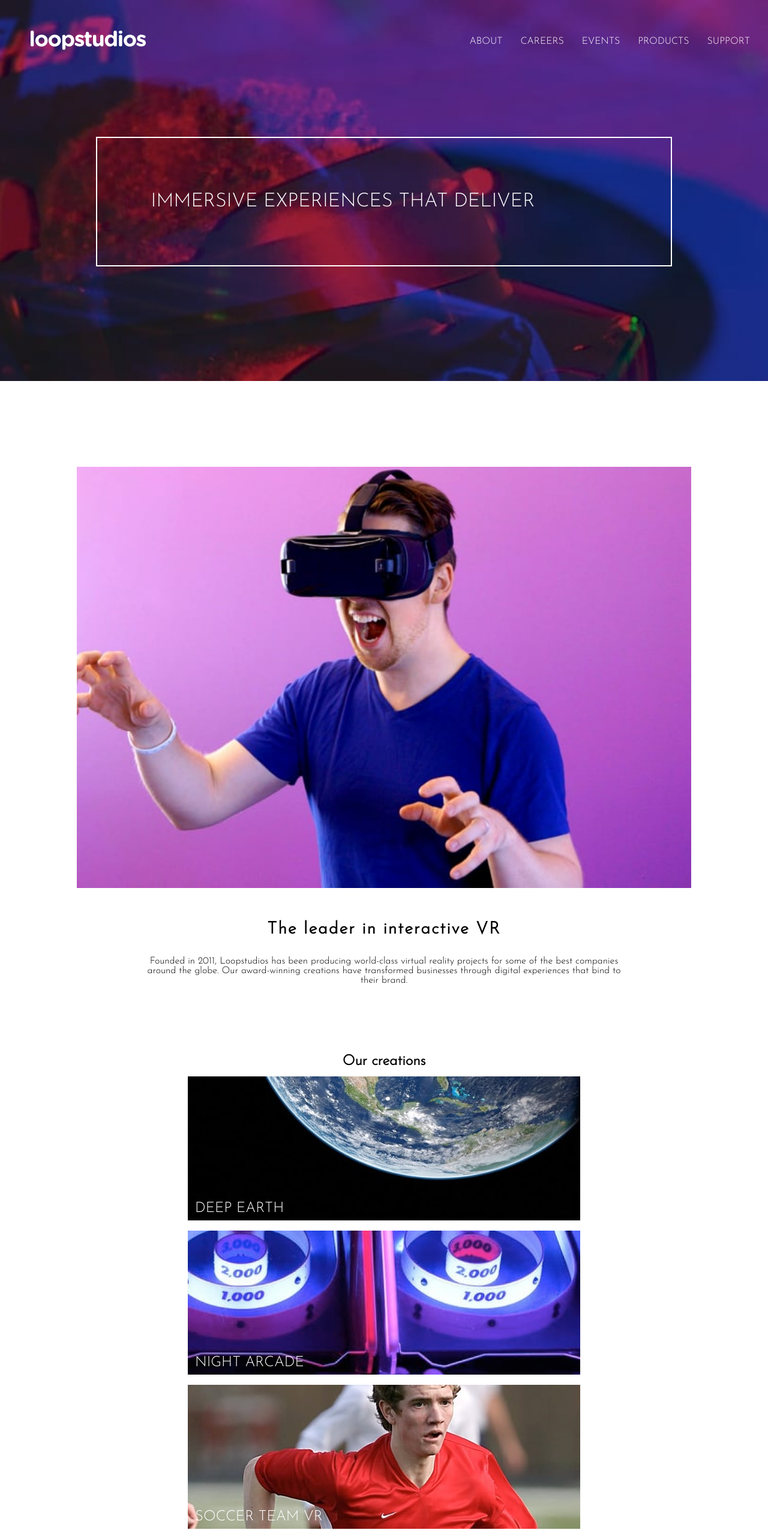
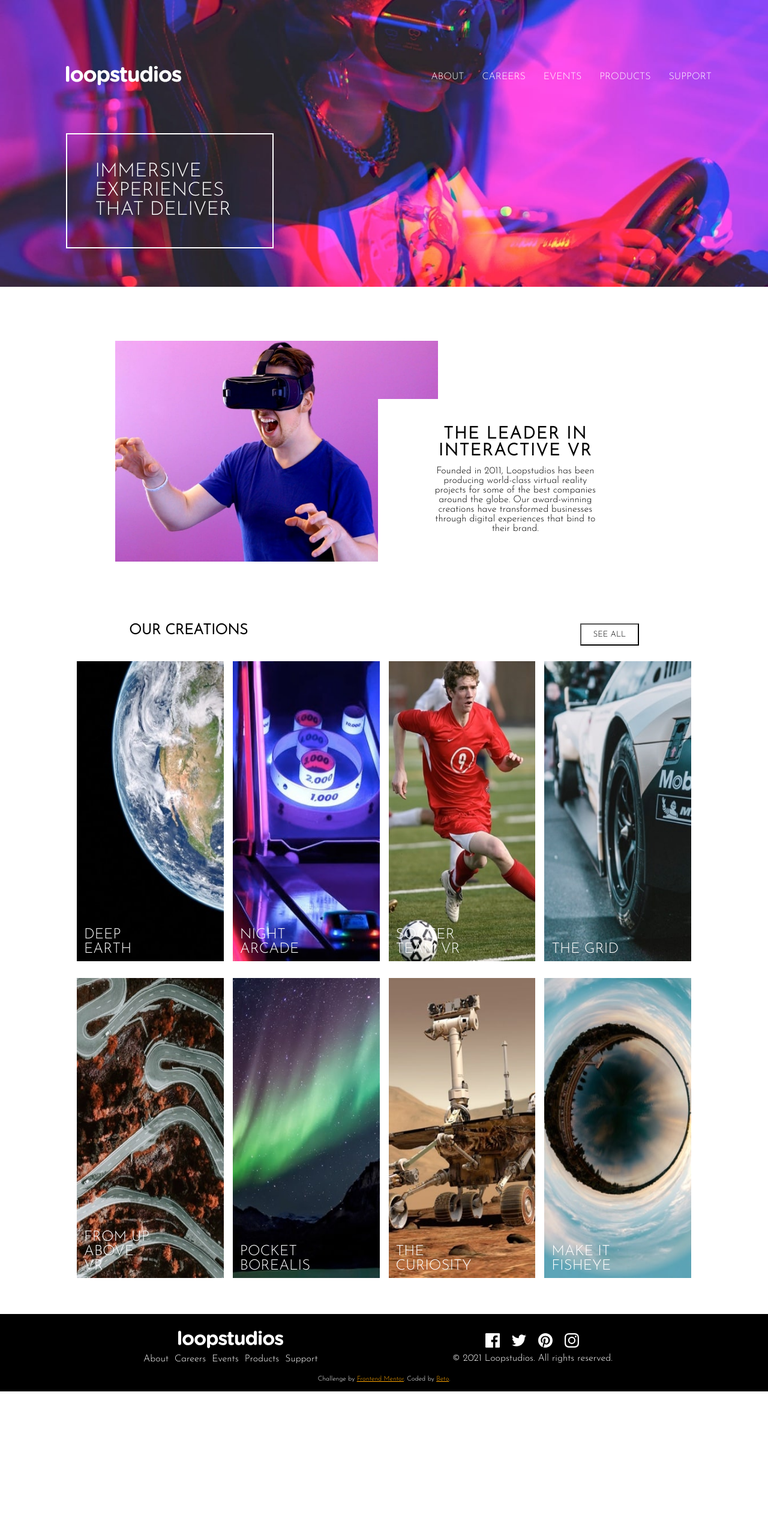
Before and after one commit to IvanGonzalez05/Junior-Loopstudios-Landing-Page, a plain HTML site: page index.html in a window 1280 px wide. Shown: the top 2560 px of the page at 60% size. After the commit the page ends 2319 px from the top, so only its background shows below. Drawn offline with Linux system fonts and the light colour scheme.

Commit message:
Adds the desktop version of the web page

```diff
--- a/app.js
+++ b/app.js
@@ -1,7 +1,9 @@
+/** Constants that handles the hamburger menu */
 const mainMenu = document.querySelector('.main-menu');
 const closeMenu = document.querySelector('.close-menu');
 const openMenu = document.querySelector('.open-menu');
 
+/** Events that handles hamburger menu */
 openMenu.addEventListener('click', show);
 closeMenu.addEventListener('click', close);
 
--- a/index.html
+++ b/index.html
@@ -47,43 +47,53 @@
             </div>
         </section>
         <section class="creations">
-            <h2>Our creations</h2>
-            <button class="see-all-button-desktop">See all</button>
+            <div class="title-and-button-container">
+                <h2 class="creations-title">Our creations</h2>
+                <button class="see-all-button-desktop button">See all</button>
+            </div>
             <div class="creations-images-container">
                 <div class="with-text">
-                    <img src="./images/mobile/image-deep-earth.jpg" class="creation-image">
+                    <img src="./images/mobile/image-deep-earth.jpg" class="creation-image creation-mobile">
+                    <img src="./images/desktop/image-deep-earth.jpg" class="creation-image creation-desktop">
                     <p class="image-description">Deep Earth</p>
                 </div>
                 <div class="with-text">
-                    <img src="./images/mobile/image-night-arcade.jpg" class="creation-image">
+                    <img src="./images/mobile/image-night-arcade.jpg" class="creation-image creation-mobile">
+                    <img src="./images/desktop/image-night-arcade.jpg" class="creation-image creation-desktop">
                     <p class="image-description">Night Arcade</p>
                 </div>
                 <div class="with-text">
-                    <img src="./images/mobile/image-soccer-team.jpg"  class="creation-image">
+                    <img src="./images/mobile/image-soccer-team.jpg"  class="creation-image creation-mobile">
+                    <img src="./images/desktop/image-soccer-team.jpg"  class="creation-image creation-desktop">
                     <p class="image-description">Soccer Team VR</p>
                 </div>
                 <div class="with-text">
-                    <img src="./images/mobile/image-grid.jpg" class="creation-image">
+                    <img src="./images/mobile/image-grid.jpg" class="creation-image creation-mobile">
+                    <img src="./images/desktop/image-grid.jpg" class="creation-image creation-desktop">
                     <p class="image-description">The Grid</p>
                 </div>
                 <div class="with-text">
-                    <img src="./images/mobile/image-from-above.jpg" class="creation-image">
+                    <img src="./images/mobile/image-from-above.jpg" class="creation-image creation-mobile">
+                    <img src="./images/desktop/image-from-above.jpg" class="creation-image creation-desktop">
                     <p class="image-description">From up Above VR</p>
                 </div>
                 <div class="with-text">
-                    <img src="./images/mobile/image-pocket-borealis.jpg" class="creation-image">
+                    <img src="./images/mobile/image-pocket-borealis.jpg" class="creation-image creation-mobile">
+                    <img src="./images/desktop/image-pocket-borealis.jpg" class="creation-image creation-desktop">
                     <p class="image-description">Pocket Borealis</p>
                 </div>
                 <div class="with-text">
-                    <img src="./images/mobile/image-curiosity.jpg" class="creation-image">
+                    <img src="./images/mobile/image-curiosity.jpg" class="creation-image creation-mobile">
+                    <img src="./images/desktop/image-curiosity.jpg" class="creation-image creation-desktop">
                     <p class="image-description">The curiosity</p>
                 </div>
                 <div class="with-text">
-                    <img src="./images/mobile/image-fisheye.jpg" class="creation-image">
+                    <img src="./images/mobile/image-fisheye.jpg" class="creation-image creation-mobile">
+                    <img src="./images/desktop/image-fisheye.jpg" class="creation-image creation-desktop">
                     <p class="image-description">Make it fisheye</p>
                 </div>
             </div>
-            <button class="see-all-button-mobile">See all</button>
+            <button class="see-all-button-mobile button">See all</button>
         </section>
 
         <footer class="footer">
--- a/styles.css
+++ b/styles.css
@@ -24,20 +24,19 @@
 
 /*** landing section ***/
 .landing-section{
+    padding: 5%;
     color: white;
-    min-height: 635px;
-    height: 100%;
     background-size: cover;
     background-repeat: no-repeat;
-    background-image: url(./images/mobile/image-hero.jpg);
+    background-image: url(./images/desktop/image-hero.jpg);
 }
 
 .slogan{
-    width: 75%;
-    padding: 7%;
+    width: 30%;
+    padding: 4%;
     font-size: 2rem;
     min-height: 175px;
-    margin: 90px auto 0;
+    margin: 30px 4% 0;
     border: 2px solid white;
 }
 
@@ -64,8 +63,9 @@ nav .main-menu, li a{
     color: white;
 }
 
-nav .main-menu li a:hover{
+a:hover, div .footer-icons{
     text-decoration: underline;
+    cursor: pointer;
 }
 
 nav .open-menu {
@@ -84,19 +84,28 @@ nav .main-title{
     cursor: pointer;
 }
 
-/*  Styles for the VR section of mobile */
 .vr-info{
-    width: 80%;
-    margin: 0 auto 9%;
+    width: 70%;
+    display: flex;
+    margin: 0 auto 3%;
+    align-items: center;
+}
+
+.vr-image-mobile{
+    display: none;
 }
 
 .vr-image-desktop{
-    display: none;
+    width: 60%;
+    margin: 10% auto 5%;
 }
 
-.vr-image-mobile{
-    width: 100%;
-    margin: 14% auto 5%;
+.description-container{
+    align-self: flex-end;
+    margin-bottom: 4%;
+    margin-left: -100px;
+    background-color: white;
+    padding: 5%;
 }
 
 .description-title{
@@ -105,6 +114,7 @@ nav .main-title{
     font-size: 28px;
     text-align: center;
     letter-spacing: 2px;
+    text-transform: uppercase;
 }
 
 .description-paragraph{
@@ -117,14 +127,43 @@ nav .main-title{
 .creations{
     width: 80%;
     display: flex;
-    margin: 0 auto;
+    margin: 0 auto 4%;
     align-items: center;
     flex-direction: column;
     justify-content: center;
 }
 
-.see-all-button-desktop{
+.creations-title{
+    text-transform: uppercase;
+}
+
+.title-and-button-container{
+    width: 87%;
+    padding: 2%;
+    display: flex;
+    justify-content: space-between;
+}
+
+.button{
+    text-transform: uppercase;
+    padding: 10px 20px;
+    background-color: white;
+}
+
+.button:hover{
+    color: white;
+    cursor: pointer;
+    background-color: black;
+}
+
+.see-all-button-mobile{
     display: none;
+}
+
+.creations-images-container{
+    display: grid;
+    grid-template-columns: 1fr 1fr 1fr 1fr;
+    gap: 15px;
 }
 
 .with-text{
@@ -138,6 +177,19 @@ nav .main-title{
     width: 100%;
 }
 
+.with-text img:hover{
+    filter: opacity(50%);
+    cursor: pointer;
+}
+
+.creation-desktop{
+    height: 500px;
+}
+
+.creation-mobile{
+    display: none;
+}
+
 .with-text p {
     width: 47%;
     z-index: 1;
@@ -148,21 +200,14 @@ nav .main-title{
     position: absolute;
 }
 
-.see-all-button-mobile{
-    text-transform: uppercase;
-    padding: 10px 20px;
-    margin: 4% 0 8%;
-    background-color: white;
-}
-
 /*   Footer   */
 .footer{
     padding: 15px;
     display: flex;
     color: white;
     align-items: center;
-    flex-direction: column;
-    justify-content: center;
+    flex-direction: row;
+    justify-content: space-evenly;
     background-color: black;
 }
 
@@ -175,7 +220,6 @@ nav .main-title{
 .footer-link-container{
     display: flex;
     align-items: center;
-    flex-direction: column;
     justify-content: center;
 }
 
@@ -201,6 +245,19 @@ nav .main-title{
     html, body {
         max-width: 100%;
         overflow-x: hidden;
+    }
+
+        /*** landing section ***/
+    .landing-section{
+        min-height: 635px;
+        background-image: url(./images/mobile/image-hero.jpg);
+    }
+
+    .slogan{
+        width: 75%;
+        padding: 7%;
+        min-height: 175px;
+        margin: 90px auto 0;
     }
 
     nav{
@@ -246,4 +303,65 @@ nav .main-title{
     nav .open-menu{
         display: block;
     }
+
+    /****** VR SECTION ********/
+    .vr-info{
+        width: 90%;
+        margin-bottom: 9%;
+        flex-direction: column;
+    }
+
+    .vr-image-desktop{
+        display: none;
+    }
+
+    .vr-image-mobile{
+        display: initial;
+        width: 100%;
+        margin: 14% auto 5%;
+    }
+
+    .description-container{
+        margin: 0;
+    }
+
+    /****** OUR CREATIONS ******/
+    .see-all-button-desktop{
+        display: none;
+    }
+
+    .see-all-button-mobile{
+        display: initial;
+    }
+
+    .button{
+        margin: 4% 0 8%;
+    }
+
+    .creations-images-container{
+        display: flex;
+        flex-direction: column;
+    }
+
+    .creation-mobile{
+        display: initial;
+    }
+
+    .creation-desktop{
+        display: none;
+    }
+
+    /******* FOOTER *******/
+    .footer{
+        padding: 15px;
+        align-items: center;
+        flex-direction: column;
+        justify-content: center;
+    }
+
+    .footer-link-container{
+        align-items: center;
+        flex-direction: column;
+        justify-content: center;
+    }
 }
```
Lines whose indentation alone changed are shown as unchanged.
